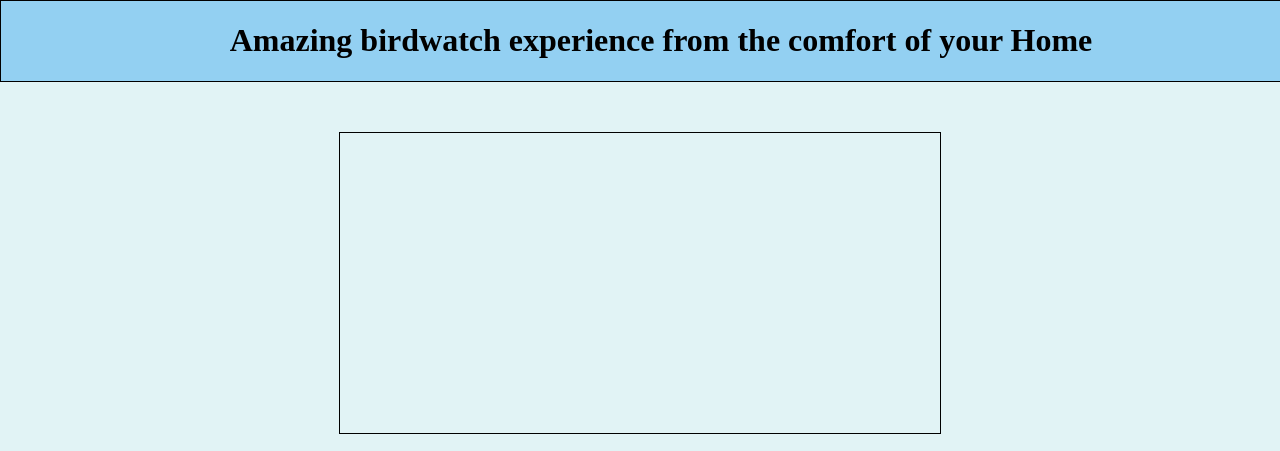
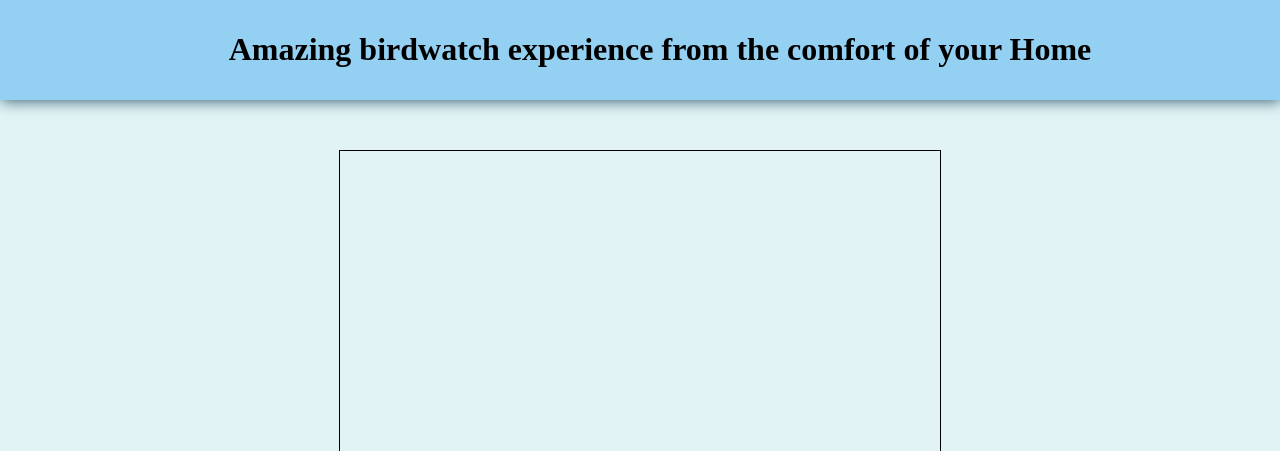
Before and after one commit to naz-o/birdwatching, a Django app: page / in a window 1280 px wide. Shown: the top 451 px of the page. Run offline with Django 3.2, Linux system fonts and the light colour scheme.

Commit message:
fixed header

```diff
--- a/project/static/css/main.css
+++ b/project/static/css/main.css
@@ -49,10 +49,12 @@ div.desc {
 
 
 .top{
+  padding-top: 10px;
   text-align: center;
-  border: 1px solid black;
   width: 100%;
   background-color: #93d0f2;
+  height: 90px;
+  box-shadow: 1px 1px 14px  #365d73;
 
 }
 
```
Also changed, not shown: project/website/001-zuhause-1.svg (deleted).
